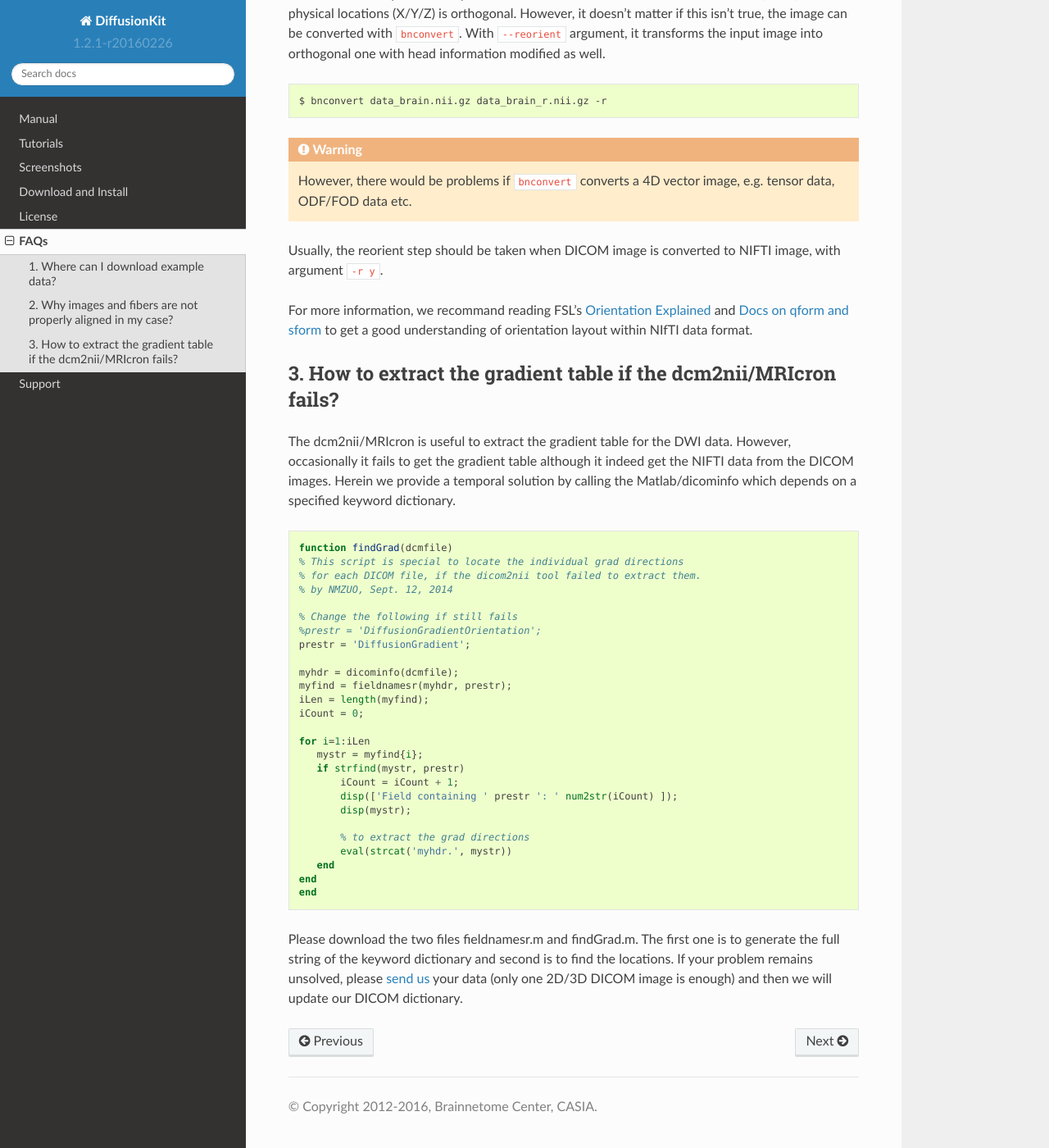
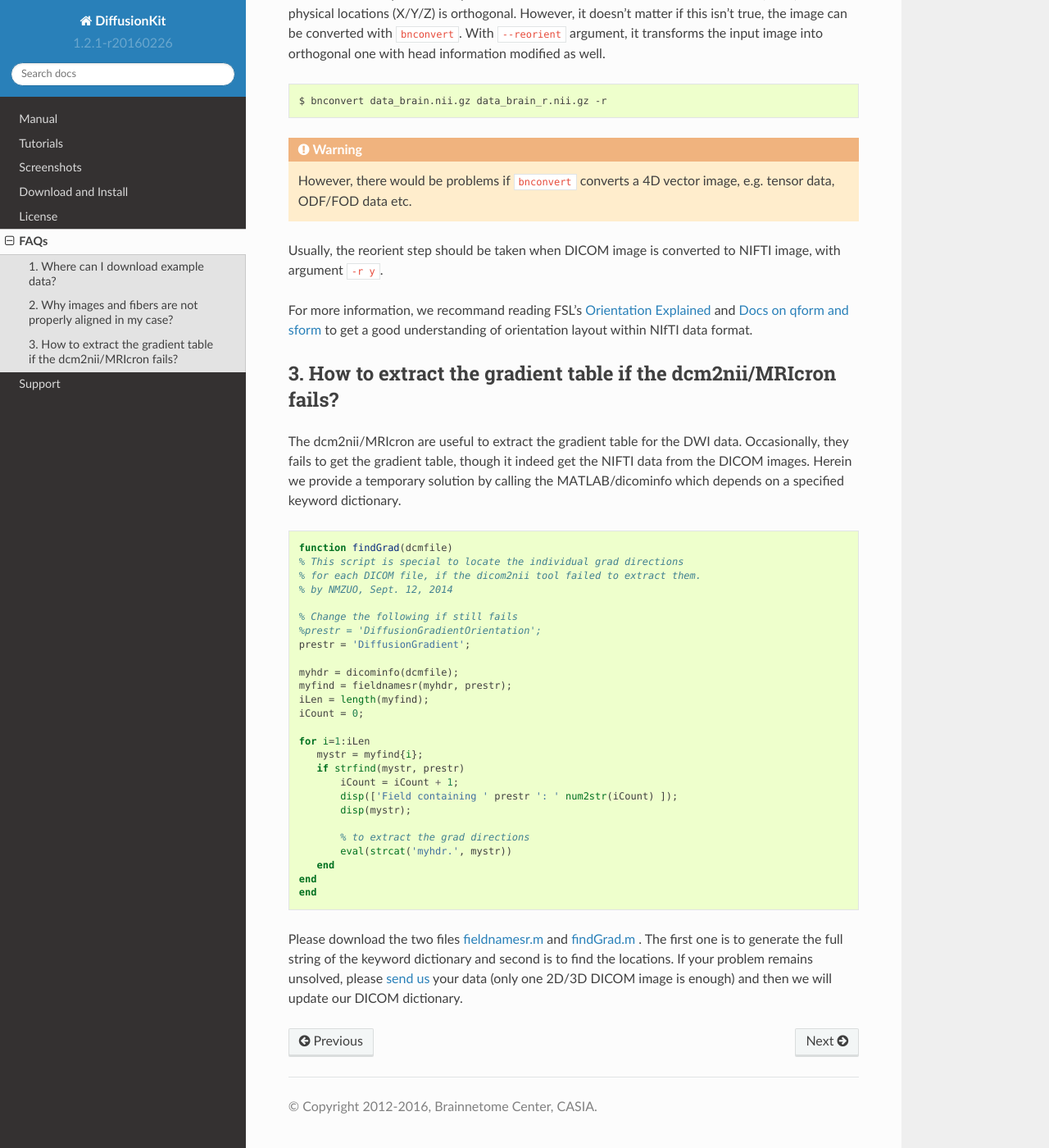
Before and after one commit to brainnetome/diffusionkit, a Sphinx documentation site: the page built from source/faq.rst, in a window 1280 px wide and 1400 px high, scrolled down 741 px. Shown: the whole window at 82% size. Built offline with Sphinx 7.4.7 and the Read the Docs theme 2.0.0, drawn with Linux system fonts in a browser that asks for light colours.

Commit message:
add required files in faq section;

```diff
--- a/source/faq.rst
+++ b/source/faq.rst
@@ -55,10 +55,10 @@ and
 3. How to extract the gradient table if the dcm2nii/MRIcron fails?
 ------------------------------------------------------------------
 
-The dcm2nii/MRIcron is useful to extract the gradient table for the DWI data.
-However, occasionally it fails to get the gradient table although it
+The dcm2nii/MRIcron are useful to extract the gradient table for the DWI data.
+Occasionally, they fails to get the gradient table, though it
 indeed get the NIFTI data from the DICOM images.
-Herein we provide a temporal solution by calling the Matlab/dicominfo
+Herein we provide a temporary solution by calling the MATLAB/dicominfo
 which depends on a specified keyword dictionary.
 
 .. code-block:: matlab
@@ -90,9 +90,10 @@ which depends on a specified keyword dictionary.
   end
   end
 
-Please download the two files fieldnamesr.m and findGrad.m.
-The first one is to generate the full string of the keyword dictionary
-and second is to find the locations. If your problem remains unsolved,
+Please download the two files `fieldnamesr.m <_static/fieldnamesr.m>`_
+and `findGrad.m <_static/findGrad.m>`_ . The first one is to generate
+the full string of the keyword dictionary and second is to find the
+locations. If your problem remains unsolved,
 please `send us <diffusion.kit@nlpr.ia.ac.cn>`_ your data
 (only one 2D/3D DICOM image is enough) and then we will update our DICOM dictionary.
 
```
Also changed, not shown: 2 other files.
